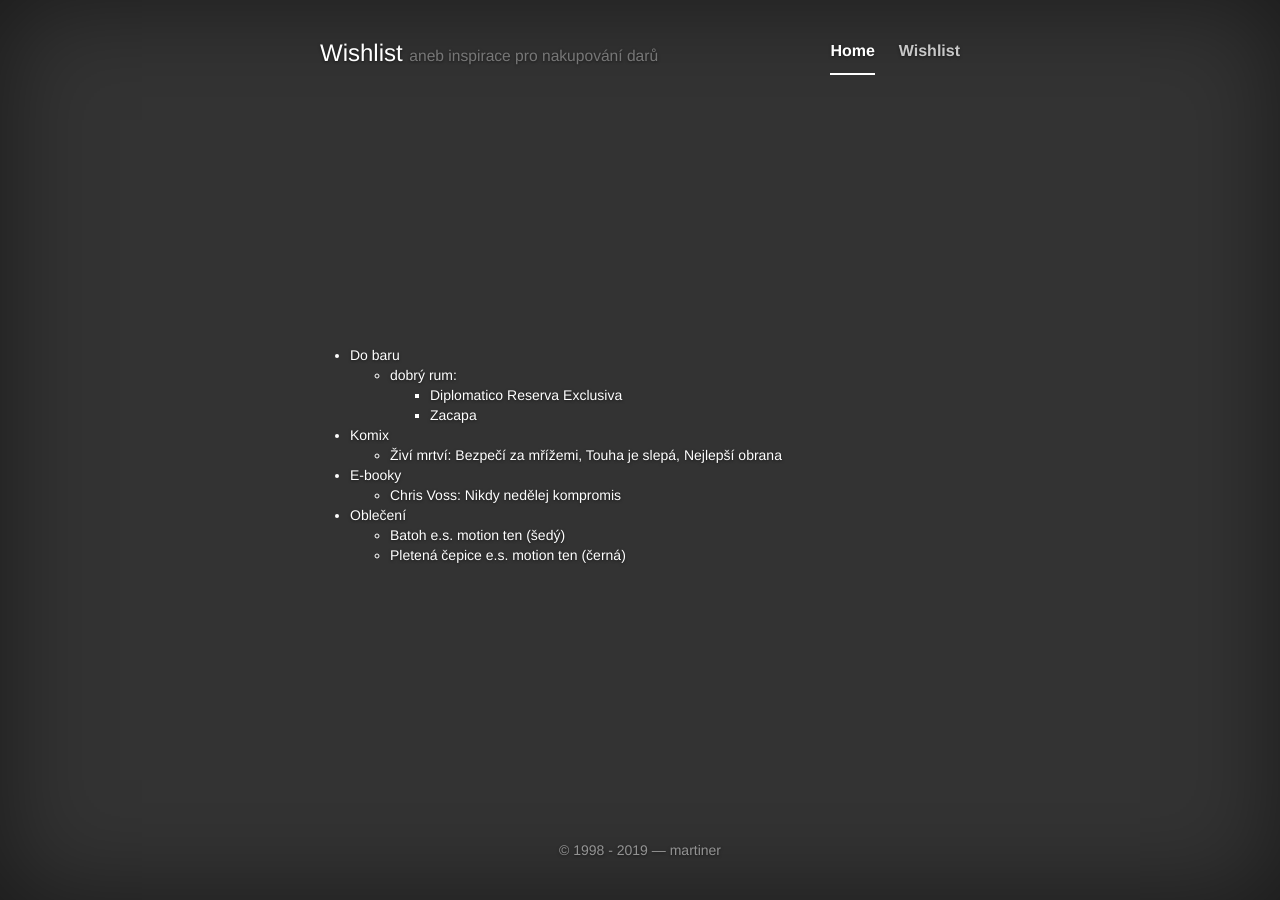
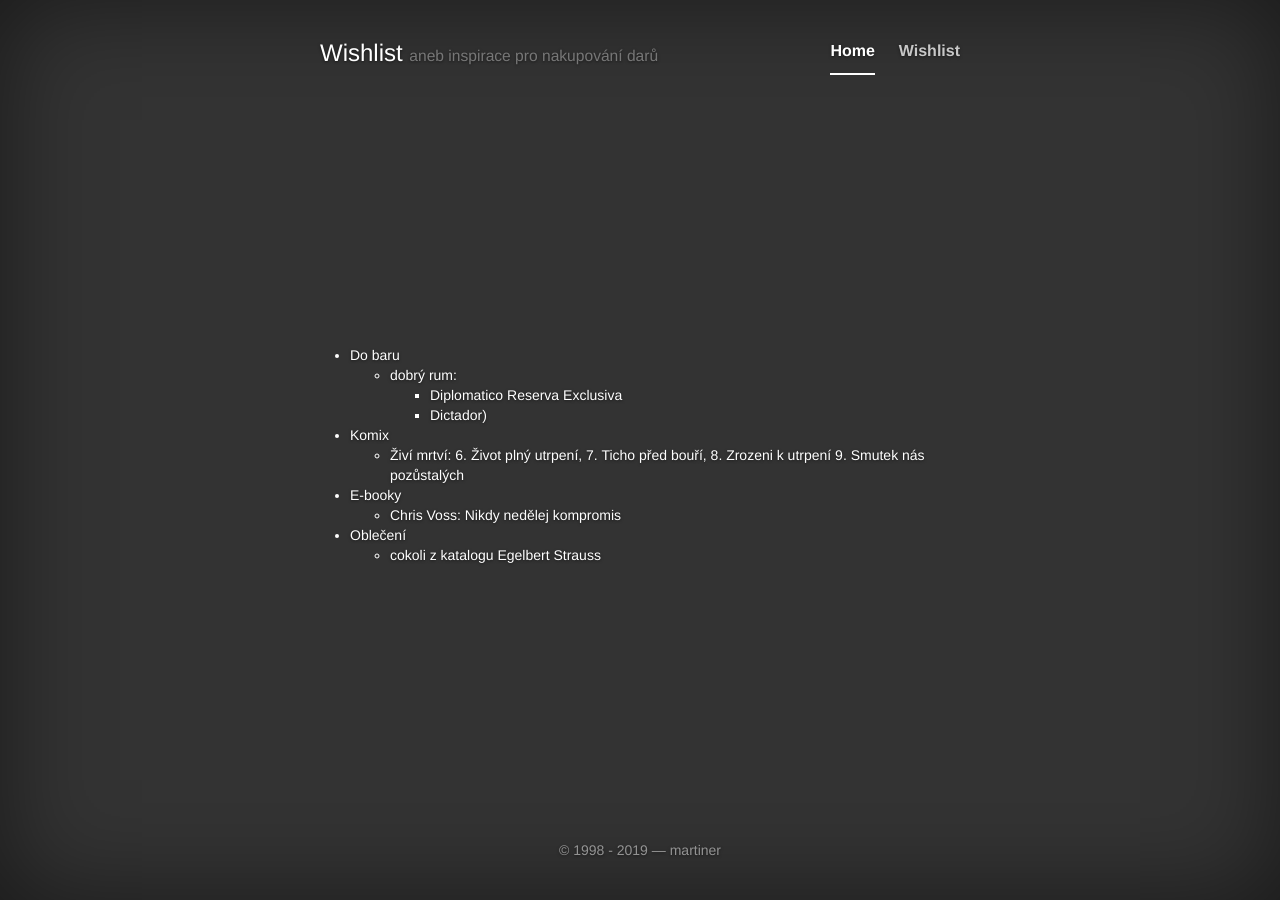
Before and after one commit to martiner/martiner.github.com, a Jekyll site: the page built from wishlist.html, in a window 1280 px wide. Built offline with Jekyll 4.4.1, drawn with Linux system fonts in a browser that asks for light colours; nearby versions of some CDN libraries.

Commit message:
chg: vanoce 2019

```diff
--- a/wishlist.html
+++ b/wishlist.html
@@ -9,16 +9,17 @@ redirect_from: /wishlist/
 	<li>dobrý rum:
 	<ul>
 	<li><a href="https://sortiment.makro.cz/cs/search/?q=diplomatico+reserva+exclusiva">Diplomatico Reserva Exclusiva</a></li>
-	<li><a href="https://sortiment.makro.cz/cs/search/?q=zacapa">Zacapa</a></li>
-	<!--<li><a href="https://sortiment.makro.cz/cs/search/?q=dictador">Dictador</a>)</li>-->
+	<!--<li><a href="https://sortiment.makro.cz/cs/search/?q=zacapa">Zacapa</a></li>-->
+	<li><a href="https://sortiment.makro.cz/cs/search/?q=dictador">Dictador</a>)</li>
 	</ul>
 	</ul></li>
 
 <li>Komix<ul>
 	<li>Živí mrtví:
-		<a href="https://www.megaknihy.cz/komiks/95265-zivi-mrtvi-bezpeci-za-mrizemi.html">Bezpečí za mřížemi</a>,
-		<a href="https://www.megaknihy.cz/fantasy-scifi/137988-zivi-mrtvi-4-touha-je-slepa.html">Touha je slepá</a>,
-		<a href="https://www.megaknihy.cz/fantasy-scifi/139538-zivi-mrtvi-5-nejlepsi-obrana.html">Nejlepší obrana</a>
+		<a href="https://www.megaknihy.cz/zivi-mrtvi/143741-zivi-mrtvi-6-zivot-plny-utrpeni.html">6. Život plný utrpení</a>,
+		<a href="https://www.megaknihy.cz/zivi-mrtvi/147564-zivi-mrtvi-7-ticho-pred-bouri.html">7. Ticho před bouří</a>,
+		<a href="https://www.megaknihy.cz/zivi-mrtvi/157360-zivi-mrtvi-zrozeni-k-utrpeni.html">8. Zrozeni k utrpení</a>
+		<a href="https://www.megaknihy.cz/zivi-mrtvi/164098-zivi-mrtvi-9-smutek-nas-pozustalych.html">9. Smutek nás pozůstalých</a>
 	</li>
 	</ul></li>
 
@@ -28,10 +29,8 @@ redirect_from: /wishlist/
         </ul></li>
 
 <li>Oblečení<ul>
-	<li><a href="https://www.engelbert-strauss.cz/doplnky-odevum/backpack-e-s-motion-ten-7070520-6315766-1197.html"
-		>Batoh e.s. motion ten (šedý)</a></li>
-	<li><a href="https://www.engelbert-strauss.cz/cepice-ksiltovky/pletena-cepice-e-s-motion-ten-3401580-7810746-1200.html"
-		>Pletená čepice e.s. motion ten (černá)</a></li>
+	<li><a href="https://www.engelbert-strauss.cz/"
+		>cokoli z katalogu Egelbert Strauss</a></li>
 <!--
 	<li><a href="http://www.betabrand.com/executive-pinstripe-hoodie.html">mikina Pinstripe Executive (šedá)</a></li>
 -->
```
